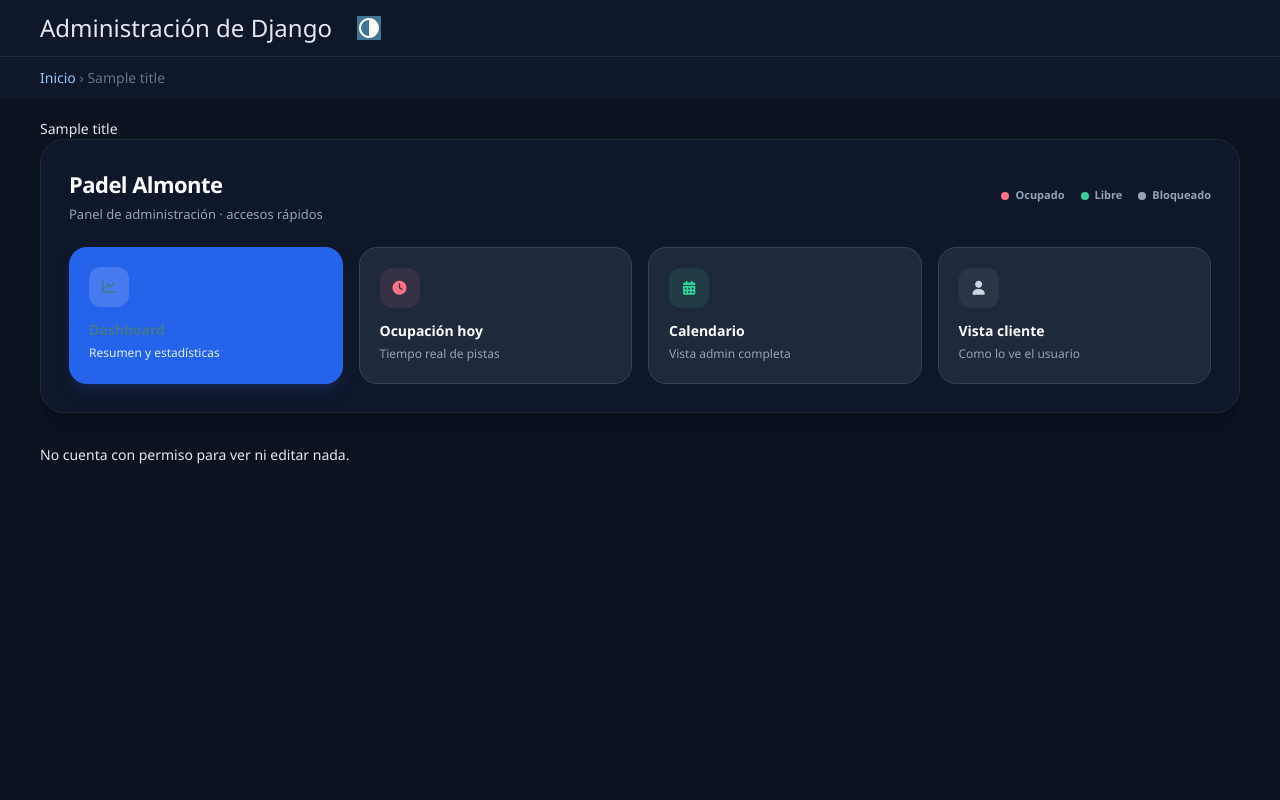
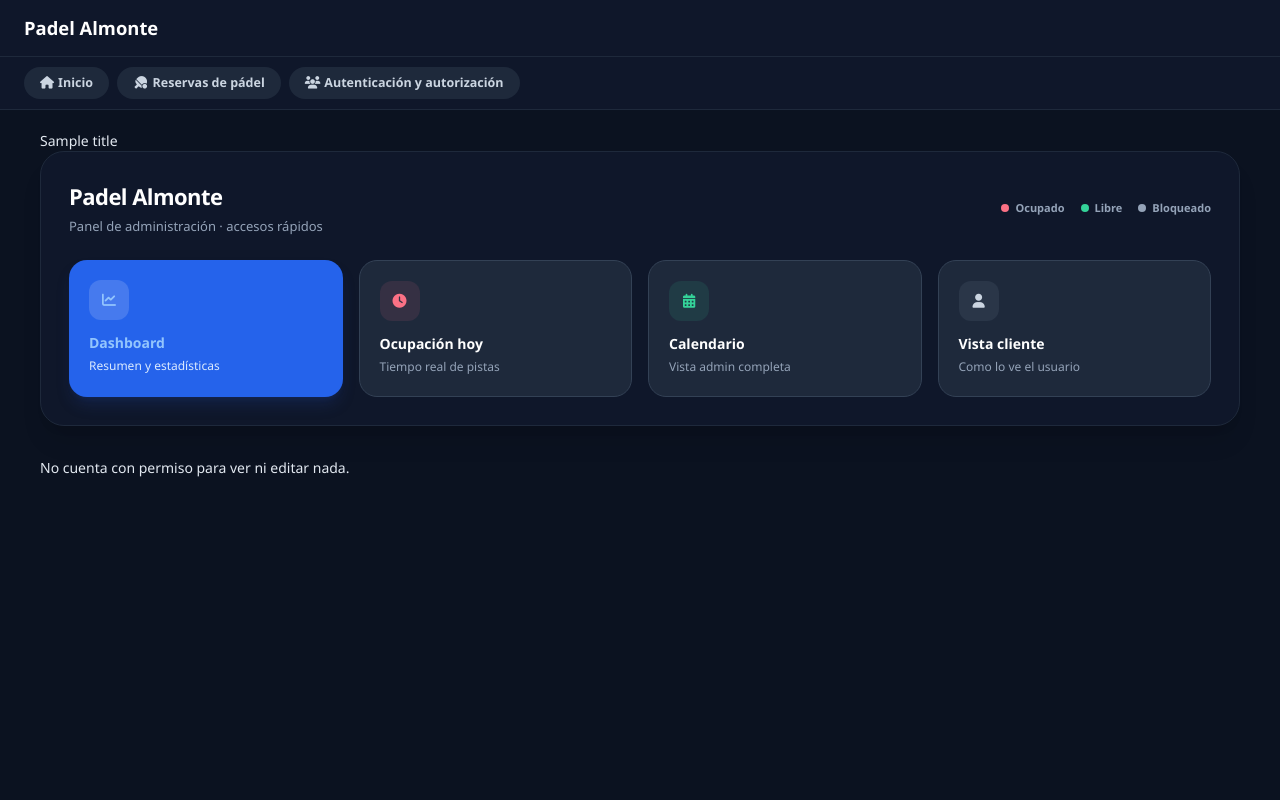
Before and after one commit to arrudavanderley/padel_reservas, a Django app: template reservas_app/templates/admin/index.html in a window 1280 px wide. Run offline with Django 5.2, Linux system fonts and the light colour scheme; the template is opened without the code that fills it: most values are stand-ins (such as "Sample title", 1, 10 or a date in 2020); some libraries are stand-ins or nearby versions.

Commit message:
Add files via upload

```diff
--- /dev/null
+++ b/reservas_app/templates/admin/base_site.html
@@ -0,0 +1,79 @@
+{% extends "admin/base.html" %}
+{% load i18n static %}
+
+{% block title %}{{ title }} | Padel Almonte{% endblock %}
+
+{% block branding %}
+<h1 id="site-name"><a href="{% url 'admin:index' %}">Padel Almonte</a></h1>
+{% endblock %}
+
+{% block nav-global %}{% endblock %}
+
+{% block nav-sidebar %}{% endblock %}
+
+{% block breadcrumbs %}
+<div class="mi-nav">
+  <a href="{% url 'admin:index' %}"><i class="fas fa-house mr-1"></i>Inicio</a>
+  <a href="{% url 'admin:app_list' app_label='reservas_app' %}"><i class="fas fa-table-tennis-paddle-ball mr-1"></i>Reservas de pádel</a>
+  <a href="{% url 'admin:app_list' app_label='auth' %}"><i class="fas fa-users mr-1"></i>Autenticación y autorización</a>
+</div>
+{% endblock %}
+
+{% block extrastyle %}
+{{ block.super }}
+<link rel="stylesheet" href="https://cdnjs.cloudflare.com/ajax/libs/font-awesome/6.5.0/css/all.min.css">
+<style>
+  :root{color-scheme:dark;}
+  body{background:#0b1220 !important;color:#e2e8f0 !important;}
+  #header{background:#0f172a !important;color:#e2e8f0 !important;border-bottom:1px solid #1e293b;padding:14px 24px;}
+  #header a:link,#header a:visited{color:#e2e8f0;}
+  #branding h1,#branding h1 a:link,#branding h1 a:visited{color:#fff !important;font-weight:800;font-size:1.15rem;}
+  #user-tools{font-size:12px;}
+  #user-tools a{color:#93c5fd !important;}
+
+  /* Sin barra lateral: navegación persistente propia en su lugar */
+  #nav-sidebar,.toggle-nav-sidebar{display:none !important;}
+  #content{margin-left:0 !important;}
+  .main{display:block !important;}
+
+  .mi-nav{background:#0f172a;border-bottom:1px solid #1e293b;padding:10px 24px;display:flex;gap:8px;flex-wrap:wrap;}
+  .mi-nav a{background:#1e293b;color:#cbd5e1 !important;padding:7px 16px;border-radius:999px;font-size:12.5px;font-weight:700;text-decoration:none;transition:.15s;}
+  .mi-nav a:hover{background:#334155;color:#fff !important;}
+
+  #content-main,#content{color:#e2e8f0;}
+  .module{background:#111827 !important;border:1px solid #1f2937 !important;border-radius:16px !important;overflow:hidden;margin-bottom:20px;}
+  .module h2,.module caption,fieldset.module h2{background:#1e293b !important;color:#f1f5f9 !important;font-weight:700 !important;padding:10px 16px !important;}
+  .module table,.module table tr,.module table tbody{background:transparent !important;}
+  .module table th,.module table td{border-bottom:1px solid #1f2937 !important;color:#cbd5e1 !important;}
+  .module a:link,.module a:visited{color:#93c5fd !important;}
+  #content-main a.addlink{color:#34d399 !important;}
+
+  /* Formularios (añadir / editar) */
+  .form-row{border-bottom:1px solid #1f2937 !important;padding:12px 16px !important;}
+  label{color:#cbd5e1 !important;}
+  input[type=text],input[type=email],input[type=password],input[type=number],input[type=url],
+  input[type=date],input[type=time],textarea,select{
+    background:#1e293b !important;border:1px solid #334155 !important;color:#f1f5f9 !important;border-radius:8px !important;
+  }
+  input:focus,textarea:focus,select:focus{border-color:#2563eb !important;outline:none !important;}
+  .submit-row{background:transparent !important;border-top:1px solid #1f2937 !important;}
+  .submit-row input.default,input[type=submit].default{background:#2563eb !important;color:#fff !important;border-radius:999px !important;}
+  .submit-row input,.submit-row a{border-radius:999px !important;}
+  .help,p.help,div.help{color:#64748b !important;}
+
+  /* Listados */
+  #changelist-search,#toolbar{background:#111827 !important;border:1px solid #1f2937 !important;border-radius:14px !important;}
+  #toolbar input[type=text]{background:#1e293b !important;color:#f1f5f9 !important;border:1px solid #334155 !important;}
+  #changelist-filter{background:#111827 !important;border:1px solid #1f2937 !important;border-radius:14px !important;}
+  #changelist-filter h2,#changelist-filter h3{color:#f1f5f9 !important;background:transparent !important;}
+  #changelist-filter a{color:#93c5fd !important;}
+  #changelist-filter li.selected a{color:#fff !important;font-weight:700;}
+  .paginator{color:#94a3b8 !important;}
+  .paginator a{color:#93c5fd !important;}
+  .actions{background:#111827 !important;border-color:#1f2937 !important;color:#cbd5e1 !important;}
+
+  .messagelist li{border-radius:12px !important;}
+  a:link,a:visited{color:#93c5fd;}
+  #footer{background:transparent;color:#475569;}
+</style>
+{% endblock %}
--- a/reservas_app/templates/admin/index.html
+++ b/reservas_app/templates/admin/index.html
@@ -3,24 +3,6 @@
 {% block extrastyle %}{{ block.super }}
 <link rel="stylesheet" type="text/css" href="{% static "admin/css/dashboard.css" %}">
 <script src="https://cdn.tailwindcss.com"></script>
-<link rel="stylesheet" href="https://cdnjs.cloudflare.com/ajax/libs/font-awesome/6.5.0/css/all.min.css">
-<style>
-  body{background:#0b1220 !important;}
-  #header{background:#0f172a !important;color:#e2e8f0 !important;border-bottom:1px solid #1e293b;}
-  #header a:link,#header a:visited{color:#e2e8f0;}
-  #branding h1,#branding h1 a:link,#branding h1 a:visited{color:#fff !important;font-weight:700;}
-  #user-tools a{color:#93c5fd !important;}
-  .breadcrumbs{background:#0f172a !important;color:#64748b !important;border:0 !important;}
-  .breadcrumbs a{color:#93c5fd !important;}
-  #content{color:#e2e8f0;}
-  .module{background:#111827 !important;border:1px solid #1f2937 !important;border-radius:16px !important;overflow:hidden;}
-  .module h2,.module caption{background:#1e293b !important;color:#f1f5f9 !important;font-weight:700 !important;}
-  .module table,.module table tr{background:transparent !important;}
-  .module table th,.module table td{border-bottom:1px solid #1f2937 !important;color:#cbd5e1 !important;}
-  .module a:link,.module a:visited{color:#93c5fd !important;}
-  #content-main a.addlink{color:#34d399 !important;}
-  #footer{background:transparent;color:#475569;}
-</style>
 {% endblock %}
 {% block content %}
 <div class="max-w-[1200px] mx-auto mb-8">
```
Also changed, not shown: reservas_app/templates/admin/calendario.html (+0 -12 lines), reservas_app/templates/admin/dashboard.html (+0 -12 lines), reservas_app/templates/admin/ocupacion.html (+0 -12 lines).
